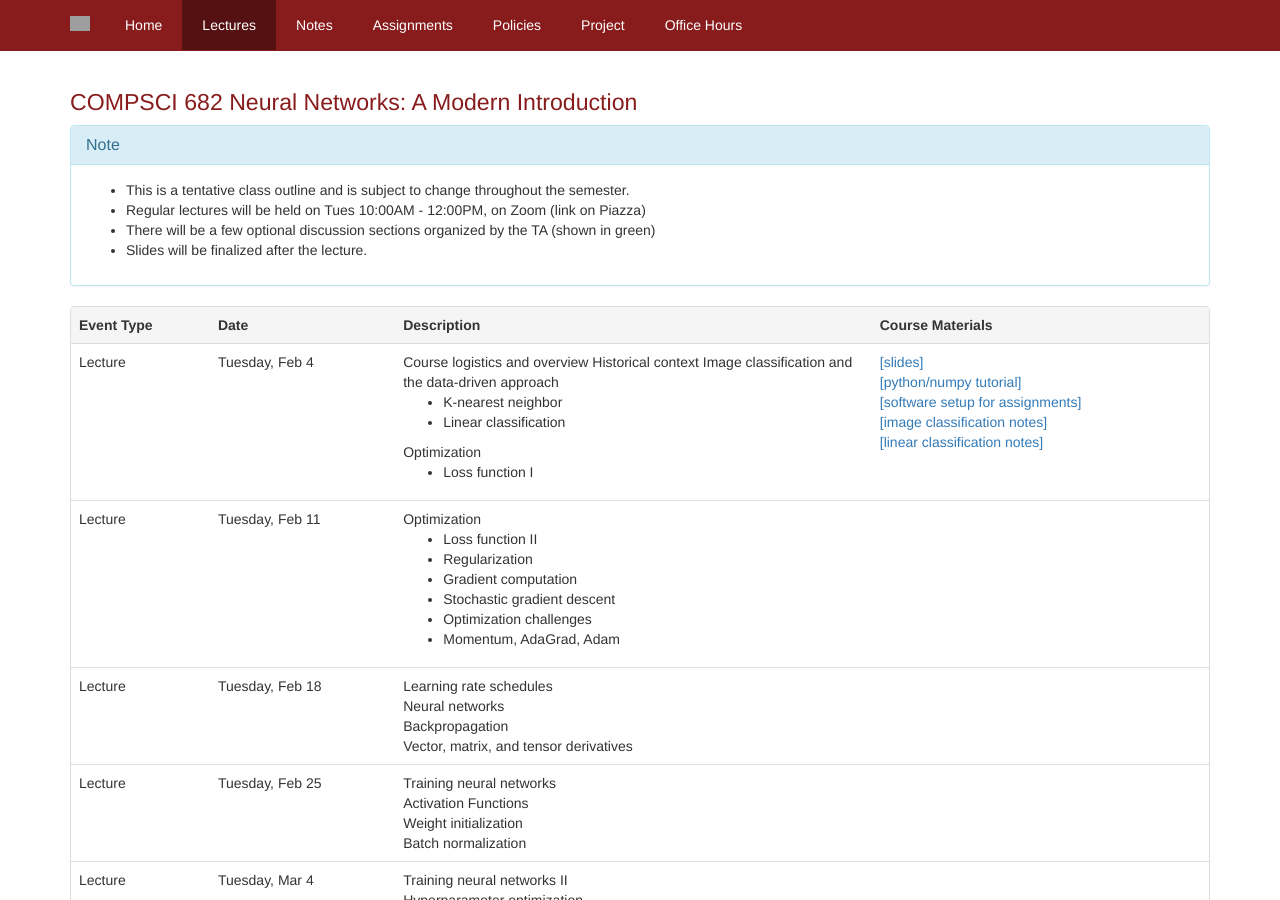
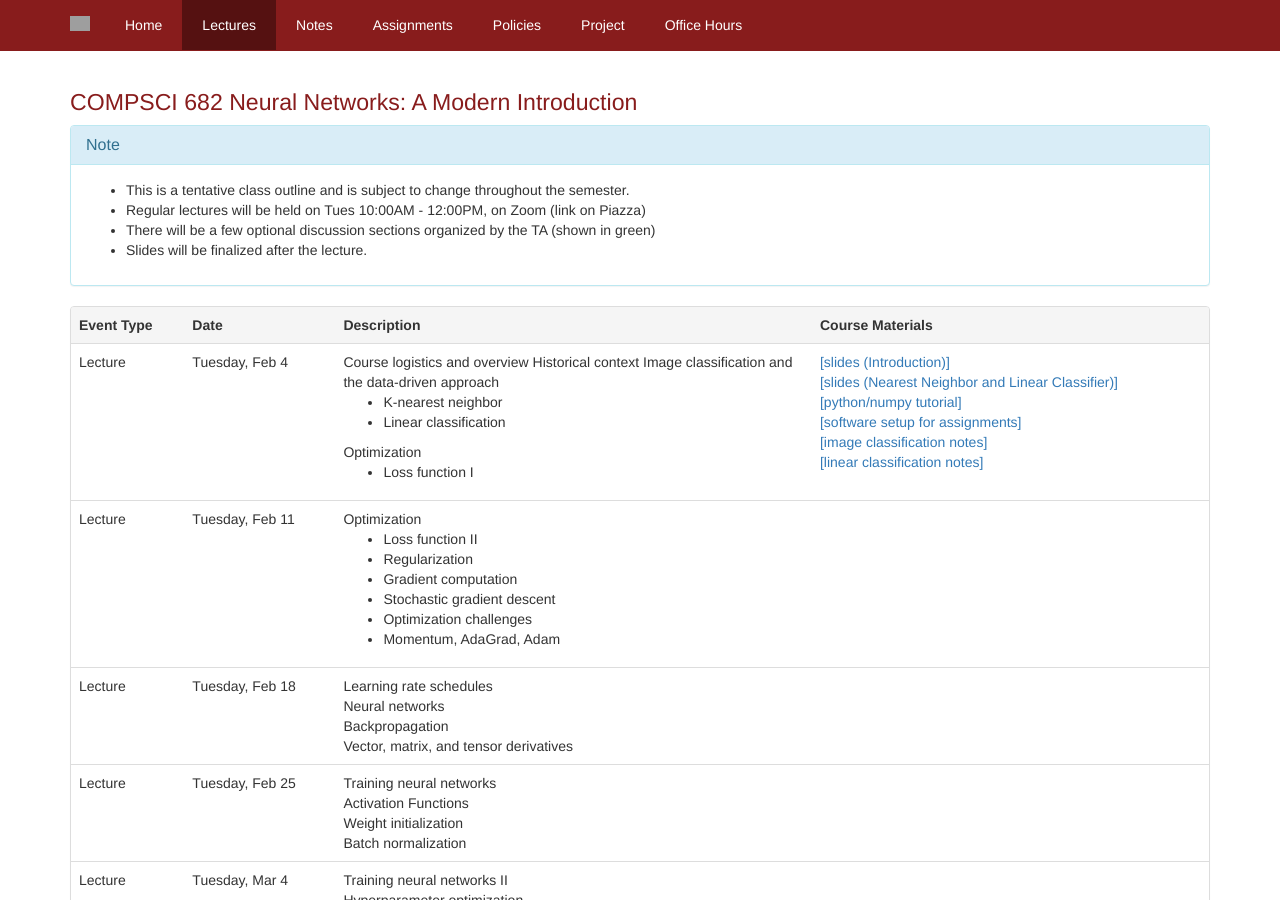
Before and after one commit to compsci682-spring2025/compsci682-spring2025.github.io, a Jekyll site: the page built from lectures.html, in a window 1280 px wide and 900 px high. Built offline with Jekyll 4.4.1, drawn with Linux system fonts in a browser that asks for light colours; grey boxes are pictures that could not be loaded.

Commit message:
Add lecture slides

```diff
--- a/lectures.html
+++ b/lectures.html
@@ -111,7 +111,8 @@ permalink: /lectures.html
       </td>
       <td>
         {% if release_day >= cur %}
-          <a href="docs/lecture1fall2025.pdf">[slides]</a><br>
+          <a href="docs/lecture1_parta.pdf">[slides (Introduction)]</a><br>
+          <a href="docs/lecture1_partb.pdf">[slides (Nearest Neighbor and Linear Classifier)]</a><br>
           <a href="notes/python-numpy-tutorial/">[python/numpy tutorial]</a><br>
 	  <a href="{{site.baseurl}}/setup-instructions/">[software setup for assignments]</a><br>
 	  <a href="notes/classification/">[image classification notes]</a><br>
```
Also changed, not shown: 2 other files.
